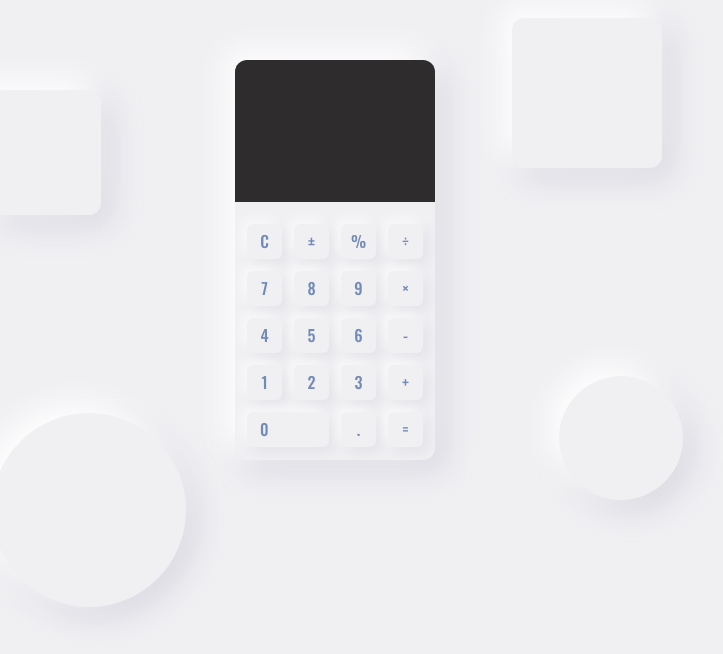
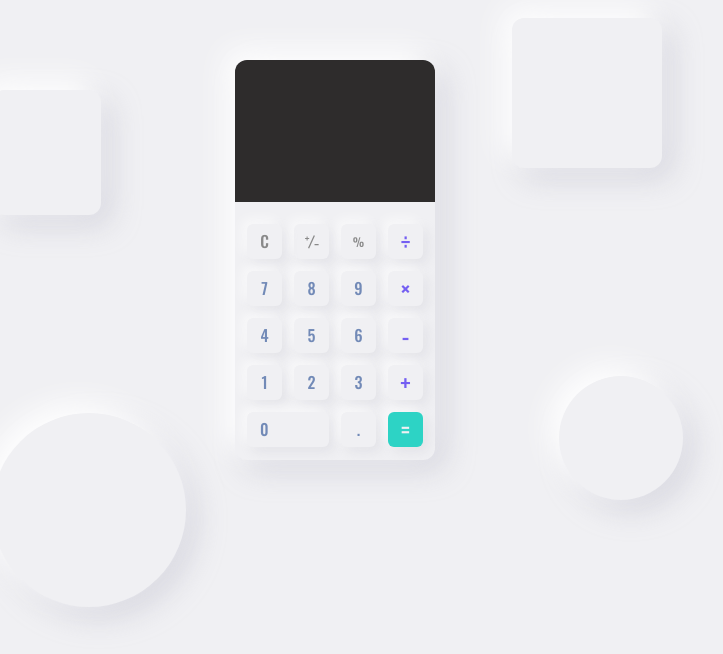
Before and after one commit to suhobski/neumorphic-calculator, a website built with Parcel: page index.html in a window 1280 px wide. Shown: the part 140-794 px from the top of the page, without its empty margins (305-1028 px from the left). Built offline with nearby package versions, Linux system fonts and the light colour scheme; files whose address does not match are found by name.

Commit message:
feat: add styles to keyboard buttons

```diff
--- a/index.html
+++ b/index.html
@@ -20,21 +20,21 @@
       <div class="keyboard">
         <div class="keyboard__rectangle"></div>
         <button class="keyboard__btn keyboard__btn--clear">C</button>
-        <button class="keyboard__btn keyboard__btn--plus-minus">±</button>
+        <button class="keyboard__btn keyboard__btn--plus-minus"></button>
         <button class="keyboard__btn keyboard__btn--percent">%</button>
-        <button class="keyboard__btn keyboard__btn--operation">÷</button>
+        <button class="keyboard__btn keyboard__btn--divide">÷</button>
         <button class="keyboard__btn keyboard__btn--number">7</button>
         <button class="keyboard__btn keyboard__btn--number">8</button>
         <button class="keyboard__btn keyboard__btn--number">9</button>
-        <button class="keyboard__btn keyboard__btn--operation">×</button>
+        <button class="keyboard__btn keyboard__btn--multiply">×</button>
         <button class="keyboard__btn keyboard__btn--number">4</button>
         <button class="keyboard__btn keyboard__btn--number">5</button>
         <button class="keyboard__btn keyboard__btn--number">6</button>
-        <button class="keyboard__btn keyboard__btn--operation">-</button>
+        <button class="keyboard__btn keyboard__btn--minus">-</button>
         <button class="keyboard__btn keyboard__btn--number">1</button>
         <button class="keyboard__btn keyboard__btn--number">2</button>
         <button class="keyboard__btn keyboard__btn--number">3</button>
-        <button class="keyboard__btn keyboard__btn--operation">+</button>
+        <button class="keyboard__btn keyboard__btn--plus">+</button>
         <button class="keyboard__btn keyboard__btn--number keyboard__btn--zero">0</button>
         <button class="keyboard__btn">.</button>
         <button class="keyboard__btn keyboard__btn--equal">=</button>
--- a/src/scss/components/_keyboard.scss
+++ b/src/scss/components/_keyboard.scss
@@ -5,6 +5,7 @@
   gap: 12px;
 
   padding: 0 12px 14px;
+
 
   &__rectangle {
     height: 10px;
@@ -23,10 +24,42 @@
     background: #F0F0F3;
     box-shadow: -5px -5px 12px rgba(255, 255, 255, 0.6), 5px 5px 12px rgba(174, 174, 192, 0.2);
 
+    font-size: 16px;
     color: #728AB7;
 
     outline: none;
     border: none;
+
+    // Верхний ряд клавиш====================================================================================
+    &--clear,
+    &--percent {
+      color: #898989;
+    }
+
+    &--percent {
+      font-size: 12px;
+    }
+
+    &--plus-minus {
+      background: url(../img/plus-minus.svg) center no-repeat;
+      background-size: 40%;
+    }
+
+    // Клавиши операций над числами =========================================================================
+    &--divide,
+    &--multiply,
+    &--minus,
+    &--plus {
+      font-size: 24px;
+      color: #745FF2;
+    }
+
+    &--equal {
+      font-size: 24px;
+      color: #F0F0F3;
+
+      background: #2DD3C5;
+    }
 
     &--zero {
       grid-column: 1/3;
```
Also changed, not shown: src/img/plus-minus.svg (added), src/style/main.css, 1 other file.
